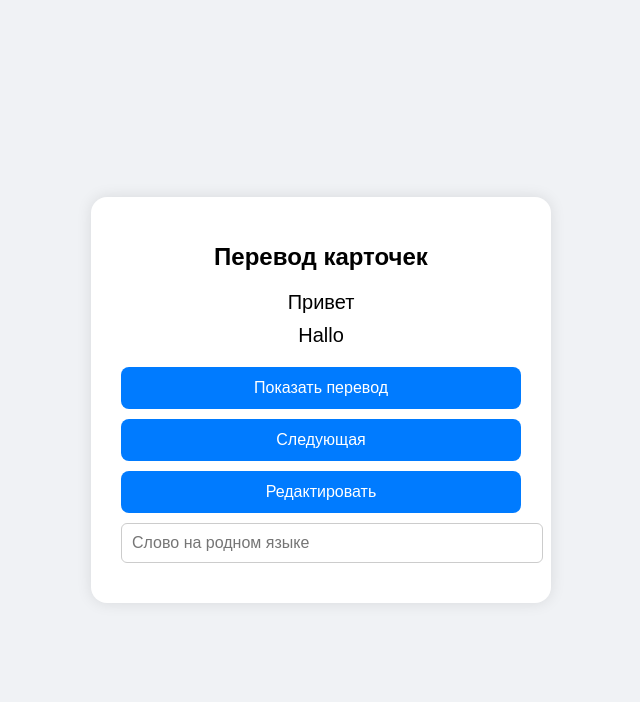
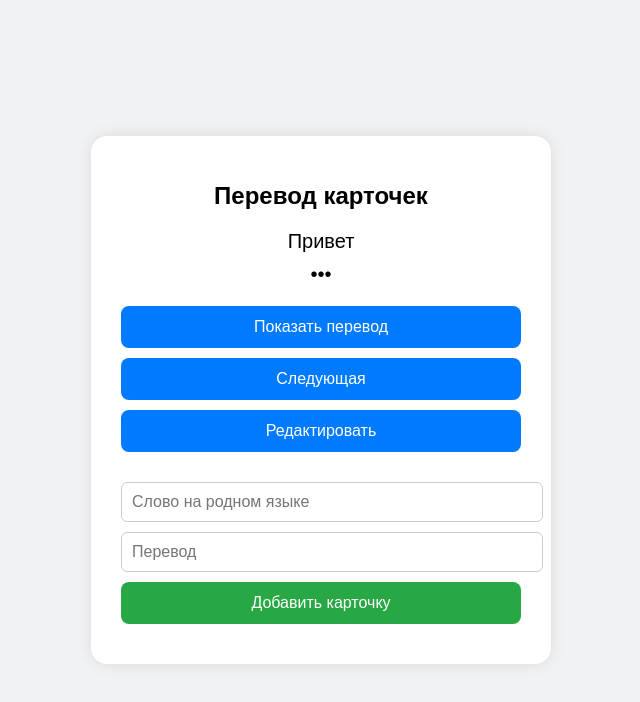
Before and after one commit to Wien1130/langpop, a plain HTML site: page docs/index.html in a window 1280 px wide. Shown: the whole page, without its empty margins (319-959 px from the left). Drawn offline with Linux system fonts and the light colour scheme.

Commit message:
index.html

```diff
--- a/docs/index.html
+++ b/docs/index.html
@@ -9,8 +9,9 @@
 <body>
   <div class="container">
     <h1>Перевод карточек</h1>
+
     <div class="phrase" id="native">Привет</div>
-    <div class="translation" id="translated">Hallo</div>
+    <div class="translation" id="translated">•••</div>
 
     <button onclick="showTranslation()">Показать перевод</button>
     <button onclick="nextCard()">Следующая</button>
@@ -22,5 +23,13 @@
       <button onclick="saveEdit()">Сохранить изменения</button>
     </div>
 
-    <div class="card-input">
+    <div class="card-input" style="margin-top: 20px;">
       <input type="text" id="nativeInput" placeholder="Слово на родном языке" />
+      <input type="text" id="translatedInput" placeholder="Перевод" />
+      <button onclick="addCard()">Добавить карточку</button>
+    </div>
+  </div>
+
+  <script src="script.js"></script>
+</body>
+</html>
```
